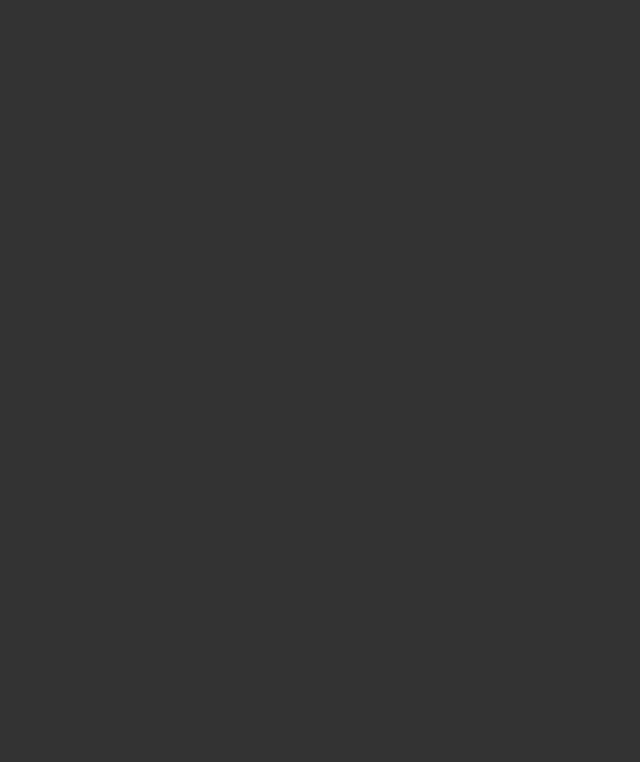
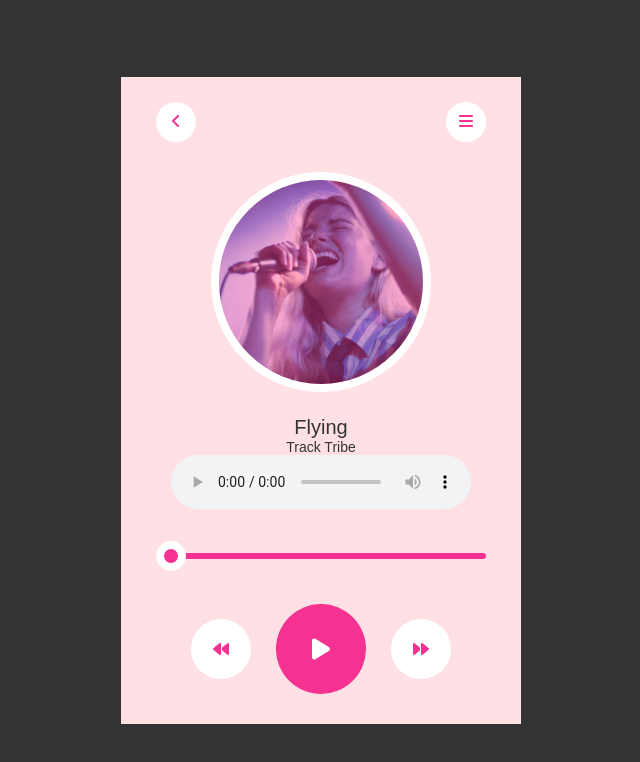
Before and after one commit to jansent1/MusicPlayer, a plain HTML site: page index.html in a window 1280 px wide. Shown: the whole page, without its empty margins (319-959 px from the left). Drawn offline with Linux system fonts and the light colour scheme.

Commit message:
Basic UI

```diff
--- a/index.html
+++ b/index.html
@@ -5,10 +5,34 @@
     <meta name="viewport" content="width=device-width, initial-scale=1.0">
     <title>Music Player Teun Jansen</title>
     <link rel="stylesheet" href="styles.css">
+    <script src="https://kit.fontawesome.com/82b40751aa.js" crossorigin="anonymous"></script>
 </head>
 <body>
     <div class="container">
+        <div class="music-player">
+            <nav>
+                <div class="circle">
+                    <i class="fa-solid fa-angle-left"></i>
+                </div>
+                <div class="circle">
+                    <i class="fa-solid fa-bars"></i>
+                </div>
+            </nav>
+            <img src="media/musicimg.png" alt="song-image" class="song-img">
+            <h1>Flying</h1>
+            <p>Track Tribe</p>
 
+            <audio controls>
+                <source src="media/Flying - Track Tribe.mp3" type="audio/mpeg">
+            </audio>
+            <input type="range" value="0" id="progress">
+            <div class="controls">
+                <div><i class="fa-solid fa-backward"></i></div>
+                <div><i class="fa-solid fa-play"></i></div>
+                <div><i class="fa-solid fa-forward"></i></div>
+            </div>
+
+        </div>
     </div>
 </body>
 </html>
--- a/styles.css
+++ b/styles.css
@@ -9,4 +9,104 @@
     width: 100%;
     height: 100vh;
     background: #333;
+    display: flex;
+    align-items: center;
+    justify-content: center;
+    flex-wrap: wrap;
 }
+
+.music-player{
+    background: #ffe0e5;
+    width: 400px;
+    padding: 25px 35px;
+    text-align: center;
+}
+
+/*flex to fill 1 line, space-between to evenly spread them over that line:*/
+nav{
+    display: flex;
+    justify-content: space-between;
+    margin-bottom: 30px;
+}
+
+
+/*Styling for nav buttons*/
+nav .circle{
+   border-radius: 50%;
+   width: 40px;
+   height: 40px;
+   line-height: 40px;
+   background: #fff;
+   color: #f53192;
+   box-shadow: 0 5px 10px rgba(255, 26, 26 0.22);
+}
+
+/*Styles for the song image*/
+.song-img{
+    width: 220px;
+    border-radius: 50%;
+    border: 8px solid #fff;
+    box-shadow: 0 5px 10px rgba(255, 26, 26 0.22);
+}
+
+.music-player h1{
+    font-size: 20px;
+    font-weight: 400;
+    color: #333;
+    margin-top: 20px;
+}
+
+.music-player p{
+    font-size: 14px;
+    color: #333;
+}
+
+/*Custom music slider*/
+#progress{
+    -webkit-appearance: none;
+    width: 100%;
+    height: 6px;
+    background: #f53192;
+    border-radius: 4px;
+    cursor: pointer;
+    margin: 40px 0;
+}
+
+/*Custom music slider pointer:*/
+#progress::-webkit-slider-thumb{
+    -webkit-appearance: none;
+    background: #f53192;
+    width: 30px;
+    height: 30px;
+    border-radius: 50%;
+    border: 8px solid #fff;
+    box-shadow: 0 5px 5px rgba(255, 26, 26 0.22);
+}
+
+/*Styling forward, play, backwards buttons*/
+.controls{
+    display: flex;
+    justify-content: center;
+    align-items: center;
+}
+
+.controls div{
+    width: 60px;
+    height: 60px;
+    margin: 20px;
+    background: #fff;
+    display: inline-flex;
+    justify-content: center;
+    align-items: center;
+    border-radius: 50%;
+    color: #f53192;
+    box-shadow: 0 10px 20px rgba(255, 26, 26 0.22);
+    cursor: pointer;
+}
+
+/*Styling for PLAY button*/
+.controls div:nth-child(2){
+    transform: scale(1.5);
+    background: #f53192;
+    color: #fff;
+}
```
